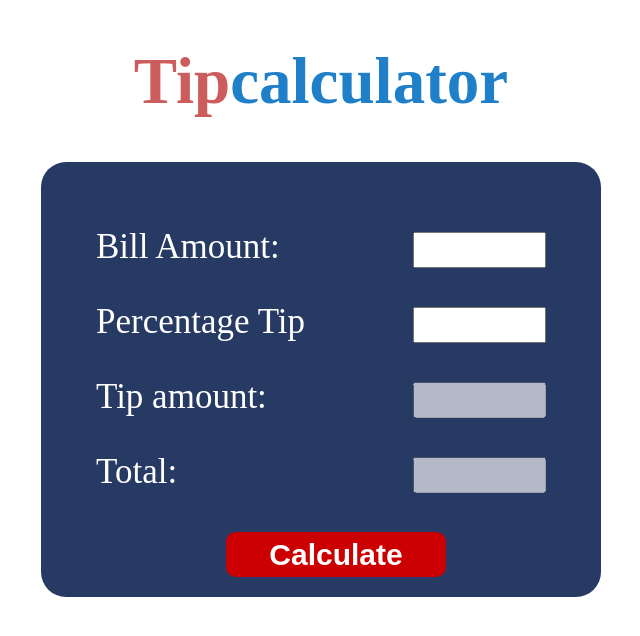
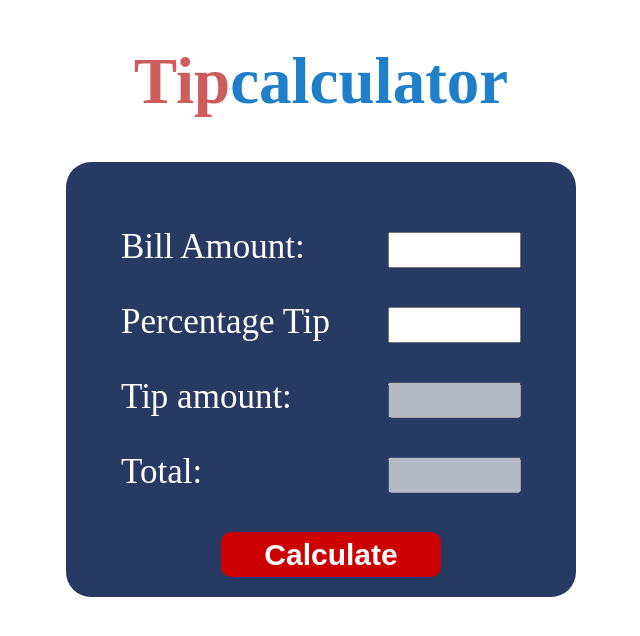
Before and after one commit to badeyemo/myproject, a plain HTML site: page index.html in a window 1280 px wide. Shown: the whole page, without its empty margins (319-959 px from the left). Drawn offline with nearby package versions, Linux system fonts and the light colour scheme.

Commit message:
Update tipcalc.css
adjustment to width and margin.

```diff
--- a/tipcalc.css
+++ b/tipcalc.css
@@ -1,6 +1,6 @@
 #calculator{
     background-color: #273a63;
-    width:450px;
+    width:400px;
     height:350px;
     color:#fff;
     padding:55px;
@@ -34,7 +34,7 @@ p {
     height: 45px;
     color: #fff;
     font-size: 30px;
-    margin-right: 100px;
+    margin-right: 80px;
 }
 h1{
 
```
